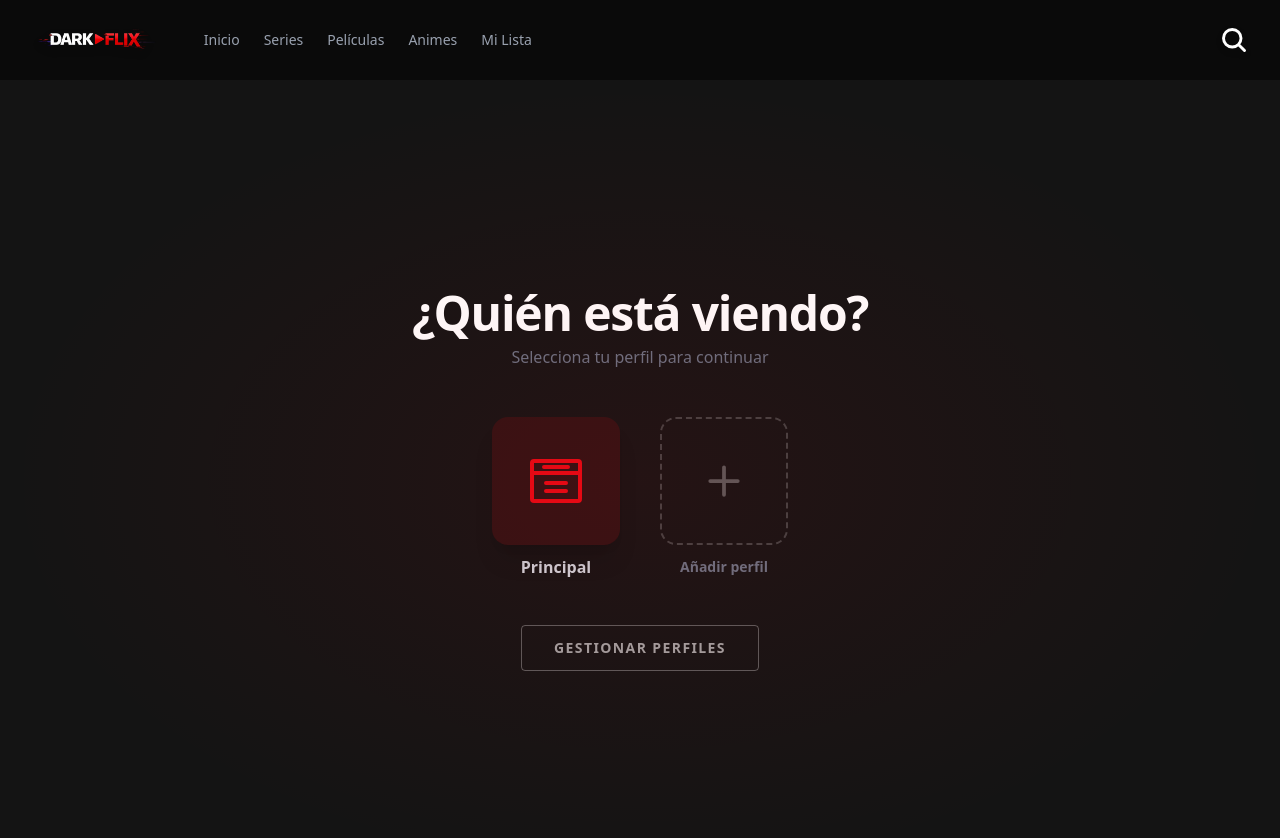
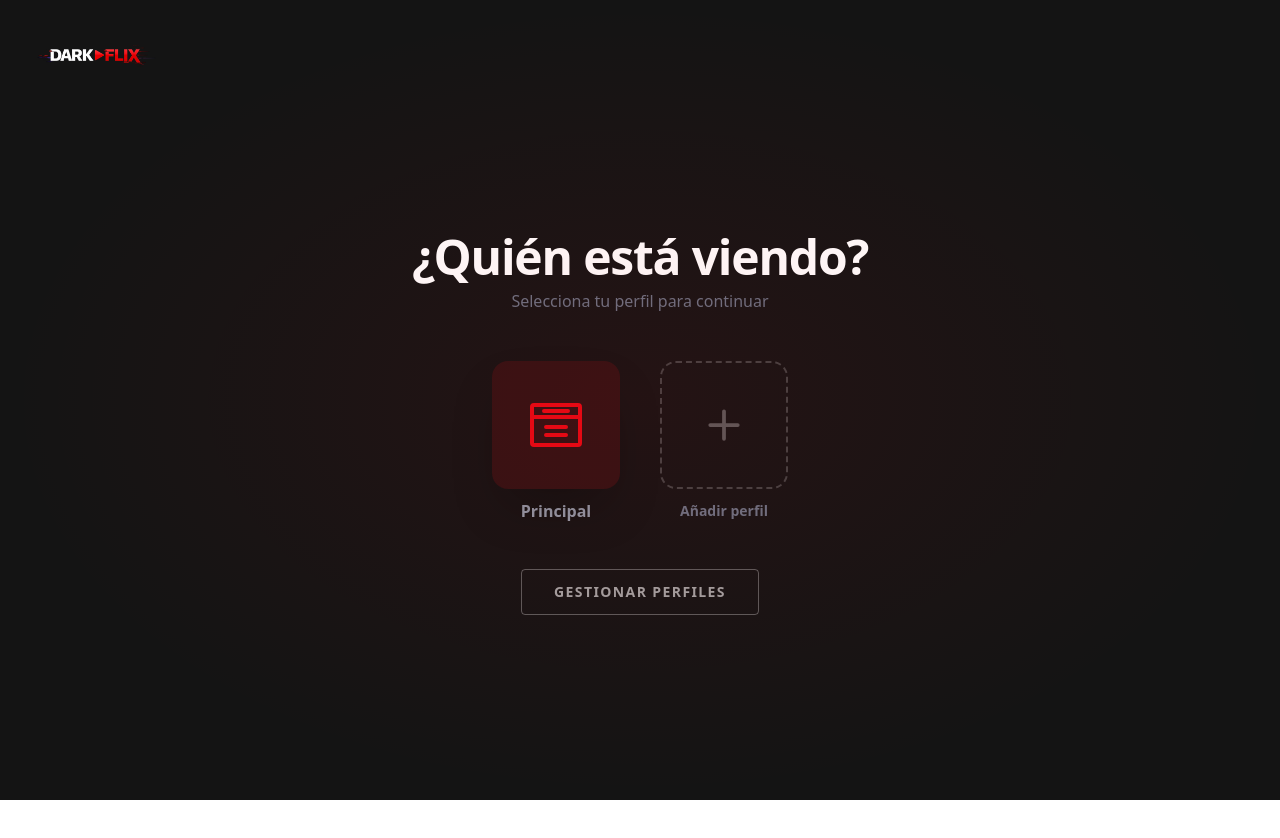
Before and after one commit to JoseVale99/dark-flix, an Angular app: page /profiles in a window 1280 px wide. Shown: the top 838 px of the page. After the commit the page ends 800 px from the top, so only its background shows below. Built offline with nearby package versions, Linux system fonts and the light colour scheme.

Commit message:
feat: implement profile page layout detection to conditionally hide navigation and adjust PWA banner positioning.

```diff
--- a/src/app/app.html
+++ b/src/app/app.html
@@ -11,8 +11,19 @@
 }
 
 <df-progress-bar />
-<df-top-nav />
-<div class="pb-16 md:pb-0 min-h-screen bg-df-background text-white pt-16 md:pt-20">
+
+@if (!isProfilesPage()) {
+  <df-top-nav />
+}
+
+<div [class.pt-16]="!isProfilesPage()"
+     [class.md:pt-20]="!isProfilesPage()"
+     [class.pb-16]="!isProfilesPage() && networkService.isOnline()"
+     [class.md:pb-0]="!isProfilesPage()"
+     class="min-h-screen bg-df-background text-white">
   <router-outlet />
 </div>
-<df-bottom-nav />
+
+@if (!isProfilesPage()) {
+  <df-bottom-nav />
+}
--- a/src/app/app.ts
+++ b/src/app/app.ts
@@ -6,8 +6,8 @@ import {
   NavigationEnd,
   NavigationError,
 } from '@angular/router';
-import { takeUntilDestroyed } from '@angular/core/rxjs-interop';
-import { filter } from 'rxjs';
+import { takeUntilDestroyed, toSignal } from '@angular/core/rxjs-interop';
+import { filter, map } from 'rxjs';
 
 import { ProgressBarComponent } from '@shared/components/progress-bar/progress-bar';
 import { ProgressBarService } from '@services/progress-bar';
@@ -34,6 +34,14 @@ export class App {
   private readonly progressSvc = inject(ProgressBarService);
   public readonly networkService = inject(NetworkService);
 
+  public readonly isProfilesPage = toSignal(
+    this.router.events.pipe(
+      filter(e => e instanceof NavigationEnd),
+      map(() => this.router.url.split('?')[0] === '/profiles')
+    ),
+    { initialValue: typeof window !== 'undefined' && window.location.pathname === '/profiles' }
+  );
+
   constructor() {
     // takeUntilDestroyed() se desuscribe automáticamente cuando
     // el componente se destruye — no necesita ngOnDestroy manual
--- a/src/app/core/services/profile.ts
+++ b/src/app/core/services/profile.ts
@@ -18,7 +18,7 @@ const COLORS  = ['#e50914', '#6366f1', '#10b981', '#f59e0b', '#ec4899', '#3b82f6
 @Injectable({ providedIn: 'root' })
 export class ProfileService {
   private readonly storageKey  = 'df_profiles';
-  private readonly sessionKey  = 'df_active_profile_id';
+  private readonly sessionKey  = 'df_active_profile_id'; // Se mantiene el nombre pero usaremos localStorage
   private readonly platformId  = inject(PLATFORM_ID);
 
   // ── State ──────────────────────────────────────────────────────────────────
@@ -44,8 +44,8 @@ export class ProfileService {
       localStorage.setItem(this.storageKey, JSON.stringify(DEFAULT_PROFILES));
     }
 
-    // Restaurar perfil activo de esta sesión (sessionStorage no persiste al cerrar tab)
-    const activeId = sessionStorage.getItem(this.sessionKey);
+    // Restaurar perfil activo (Persistente entre pestañas/sesiones)
+    const activeId = localStorage.getItem(this.sessionKey);
     if (activeId) {
       const found = this.profiles().find(p => p.id === activeId) ?? null;
       this.activeProfile.set(found);
@@ -56,7 +56,7 @@ export class ProfileService {
   selectProfile(profile: DfProfile): void {
     this.activeProfile.set(profile);
     if (isPlatformBrowser(this.platformId)) {
-      sessionStorage.setItem(this.sessionKey, profile.id);
+      localStorage.setItem(this.sessionKey, profile.id);
     }
   }
 
@@ -97,7 +97,7 @@ export class ProfileService {
   logout(): void {
     this.activeProfile.set(null);
     if (isPlatformBrowser(this.platformId)) {
-      sessionStorage.removeItem(this.sessionKey);
+      localStorage.removeItem(this.sessionKey);
     }
   }
 
--- a/src/app/features/profiles/profiles-view.ts
+++ b/src/app/features/profiles/profiles-view.ts
@@ -13,22 +13,24 @@ import { FormsModule } from '@angular/forms';
       <!-- Background atmosphere -->
       <div class="absolute inset-0 bg-[radial-gradient(ellipse_at_center,rgba(229,9,20,0.08)_0%,transparent_70%)] pointer-events-none"></div>
 
-      <!-- Botón cerrar: volver al Inicio solo si ya hay perfil activo en sesión -->
+      <!-- Header: Logo PNG + Botón Cerrar (Z-INDEX SUPERIOR) -->
+      <div class="absolute top-0 left-0 w-full p-5 md:p-8 flex items-center justify-between z-[200]">
+        <img src="images/logo/dark-flix.png" class="h-8 md:h-12 object-contain" alt="DarkFlix">
+
         @if (profileService.isProfileSelected()) {
           <button (click)="goHome()"
-                title="Volver al inicio"
-                class="absolute top-5 right-5 md:top-8 md:right-8 z-50
-                       bg-white/10 hover:bg-white/20 border border-white/20 hover:border-white
-                       rounded-full p-2.5 transition-all cursor-pointer group">
-          <svg viewBox="0 0 256 256" class="w-5 h-5 fill-white/60 group-hover:fill-white transition-colors">
+                  class="bg-[#e50914] hover:bg-[#ff0a16] text-white rounded-full p-3 shadow-[0_0_25px_rgba(229,9,20,0.6)]
+                         transition-all cursor-pointer group flex items-center justify-center border-none active:scale-95 z-[210]">
+            <svg viewBox="0 0 256 256" class="w-6 h-6 fill-white drop-shadow-lg">
               <path d="M205.66,194.34a8,8,0,0,1-11.32,11.32L128,139.31,61.66,205.66a8,8,0,0,1-11.32-11.32L116.69,128,50.34,61.66A8,8,0,0,1,61.66,50.34L128,116.69l66.34-66.35a8,8,0,0,1,11.32,11.32L139.31,128Z" />
             </svg>
           </button>
         }
+      </div>
 
       @if (!editMode()) {
         <!-- ── SELECCIÓN DE PERFIL ── -->
-        <div class="flex flex-col items-center gap-12 animate-fade-in">
+        <div class="flex flex-col items-center gap-12 animate-fade-in mt-12">
           <div class="text-center">
             <h1 class="text-white text-3xl md:text-5xl font-black tracking-tight mb-2">¿Quién está viendo?</h1>
             <p class="text-gray-500 text-sm md:text-base">Selecciona tu perfil para continuar</p>
@@ -39,32 +41,25 @@ import { FormsModule } from '@angular/forms';
               @let isActive = profileService.activeProfile()?.id === profile.id;
               <button (click)="selectProfile(profile)" class="group flex flex-col items-center gap-3 cursor-pointer">
                 <div class="relative w-24 h-24 md:w-32 md:h-32 rounded-2xl flex items-center justify-center
-                            transition-all duration-200 shadow-xl"
-                     [class.ring-2]="isActive"
+                            transition-all duration-300 shadow-2xl"
+                     [class.ring-[6px]]="isActive"
                      [class.ring-white]="isActive"
-                     [class.scale-105]="isActive"
-                     [class.border-2]="!isActive"
+                     [class.scale-110]="isActive"
                      [class.border-transparent]="!isActive"
-                     [class.group-hover:border-white]="!isActive"
+                     [class.group-hover:ring-2]="!isActive"
+                     [class.group-hover:ring-white/50]="!isActive"
                      [class.group-hover:scale-105]="!isActive"
-                     [style.background-color]="profile.color + '22'"
-                     [style.box-shadow]="isActive ? '0 0 20px ' + profile.color + '44' : ''">
-                  <svg viewBox="0 0 256 256" class="w-12 h-12 md:w-16 md:h-16 transition-transform group-hover:scale-110 duration-300"
-                       [style.fill]="profile.color">
+                     [style.background-color]="isActive ? profile.color + '66' : profile.color + '22'"
+                     [style.box-shadow]="isActive ? '0 0 50px ' + profile.color : ''">
+                  <svg viewBox="0 0 256 256" class="w-12 h-12 md:w-16 md:h-16 transition-all duration-300"
+                       [style.fill]="isActive ? '#ffffff' : profile.color"
+                       [class.drop-shadow-[0_0_20px_rgba(255,255,255,0.9)]]="isActive">
                     <path [attr.d]="getIconPath(profile.avatar)" />
                   </svg>
-                  <!-- Checkmark indicador de perfil activo -->
-                  @if (isActive) {
-                    <div class="absolute -bottom-2 -right-2 w-6 h-6 bg-white rounded-full flex items-center justify-center shadow-lg">
-                      <svg viewBox="0 0 256 256" class="w-3.5 h-3.5" fill="#141414">
-                        <path d="M229.66,77.66l-128,128a8,8,0,0,1-11.32,0l-56-56a8,8,0,0,1,11.32-11.32L96,188.69,218.34,66.34a8,8,0,0,1,11.32,11.32Z" />
-                      </svg>
                 </div>
-                  }
-                </div>
-                <span class="font-semibold text-sm md:text-base transition-colors max-w-24 md:max-w-32 text-center leading-tight truncate px-1"
+                <span class="font-bold text-sm md:text-base transition-colors max-w-24 md:max-w-32 text-center leading-tight truncate px-1"
                       [class.text-white]="isActive"
-                      [class.text-gray-300]="!isActive"
+                      [class.text-gray-400]="!isActive"
                       [class.group-hover:text-white]="!isActive">
                   {{ profile.name }}
                 </span>
--- a/src/app/shared/components/pwa-install-banner/pwa-install-banner.ts
+++ b/src/app/shared/components/pwa-install-banner/pwa-install-banner.ts
@@ -1,14 +1,19 @@
-import { ChangeDetectionStrategy, Component, signal, PLATFORM_ID, inject } from '@angular/core';
+import { ChangeDetectionStrategy, Component, signal, PLATFORM_ID, inject, computed } from '@angular/core';
 import { isPlatformBrowser } from '@angular/common';
+import { Router, NavigationEnd } from '@angular/router';
+import { toSignal } from '@angular/core/rxjs-interop';
+import { filter, map } from 'rxjs';
 
 @Component({
   selector: 'df-pwa-install-banner',
   changeDetection: ChangeDetectionStrategy.OnPush,
   template: `
     @if (visible()) {
-      <div class="fixed bottom-20 md:bottom-6 left-1/2 -translate-x-1/2 z-250 w-[calc(100%-2rem)] max-w-md
+      <div [class.bottom-6]="isProfilesPage()"
+           [class.bottom-20]="!isProfilesPage()"
+           class="fixed left-1/2 -translate-x-1/2 z-250 w-[calc(100%-2rem)] max-w-md
                   bg-zinc-900/95 backdrop-blur-xl border border-white/10 rounded-2xl shadow-2xl
-                  flex items-center gap-4 px-5 py-4 animate-fade-in">
+                  flex items-center gap-4 px-5 py-4 animate-fade-in shadow-[0_20px_50px_rgba(0,0,0,0.5)]">
 
         <!-- Logo / Ícono -->
         <div class="shrink-0 w-12 h-12 bg-[#e50914] rounded-xl flex items-center justify-center shadow-lg">
@@ -40,7 +45,17 @@ import { isPlatformBrowser } from '@angular/common';
 })
 export class PwaInstallBannerComponent {
   private platformId = inject(PLATFORM_ID);
+  private router     = inject(Router);
   visible = signal(false);
+
+  // Detectar si estamos en perfiles para ajustar posición
+  isProfilesPage = toSignal(
+    this.router.events.pipe(
+      filter(e => e instanceof NavigationEnd),
+      map(() => this.router.url.includes('/profiles'))
+    ),
+    { initialValue: typeof window !== 'undefined' && window.location.pathname.includes('profiles') }
+  );
 
   // El navegador dispara este evento cuando la PWA es instalable
   private deferredPrompt: any = null;
```
Lines whose indentation alone changed are shown as unchanged.
